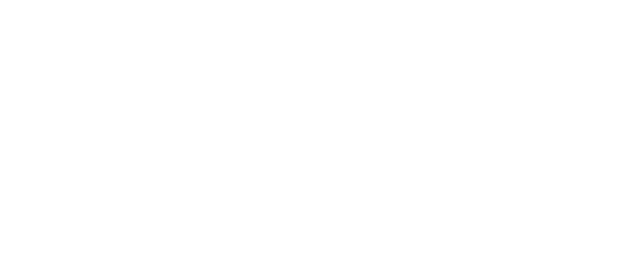
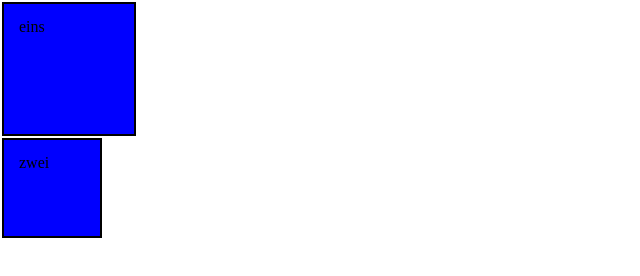
Before and after one commit to LucaManasek/2cWI_Luca_Manasek, a plain HTML site: page 05_Box_Sizing/index.html in a window 1280 px wide. Shown: the whole page, without its empty margins (0-640 px from the left). Drawn offline with Linux system fonts and the light colour scheme.

Commit message:
05_Box_Sizing_finished

```diff
--- a/05_Box_Sizing/index.html
+++ b/05_Box_Sizing/index.html
@@ -8,6 +8,11 @@
     <link rel="stylesheet" href="style.css">
 </head>
 <body>
-
+    <div class="first">
+        eins
+    </div>
+    <div class="second">
+        zwei
+    </div>
 </body>
 </html>
--- a/05_Box_Sizing/style.css
+++ b/05_Box_Sizing/style.css
@@ -0,0 +1,20 @@
+*{
+    box-sizing: border-box;
+}
+
+div{
+    height: 100px;
+    width: 100px;
+    background-color: blue;
+    border: solid black 2px;
+    margin: 2px;
+}
+
+.first{
+    box-sizing: content-box;
+    padding: 15px;
+}
+
+.second{
+    padding: 15px;
+}
```
